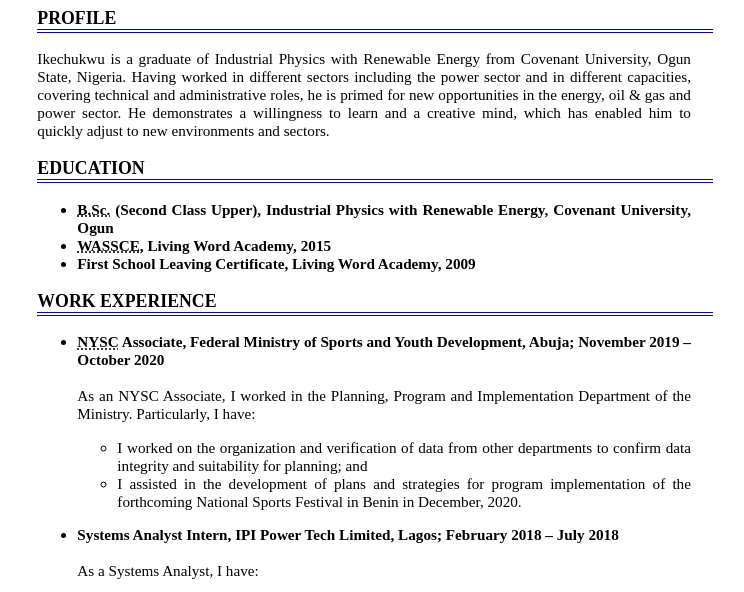
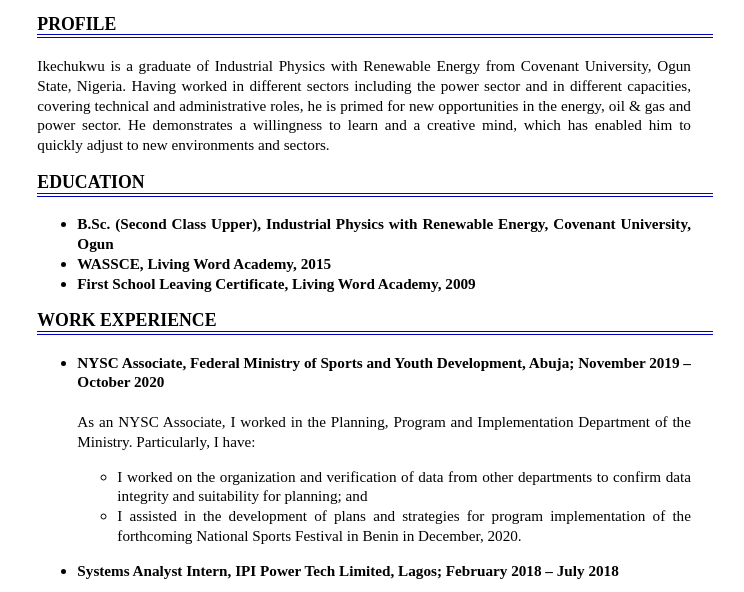
Before and after one commit to literallymarvellous/CV-task, a plain HTML site: page index.html in a window 1280 px wide. Shown: the part 143-735 px from the top of the page, without its empty margins (259-1003 px from the left). Drawn offline with Linux system fonts and the light colour scheme.

Commit message:
edited css

```diff
--- a/style.css
+++ b/style.css
@@ -4,6 +4,7 @@ body {
     width: 21cm;
     margin: auto auto;
     padding-left: 3em;
+    line-height: 130%;
 }
 
 header {
@@ -46,6 +47,10 @@ h3 {
     border-width: 4px;
 }
 
+abbr {
+    text-decoration-line: none;
+}
+
 .edu-list, .work-list {
     font-weight: bold;
 }
```
Also changed, not shown: 1 other file.
